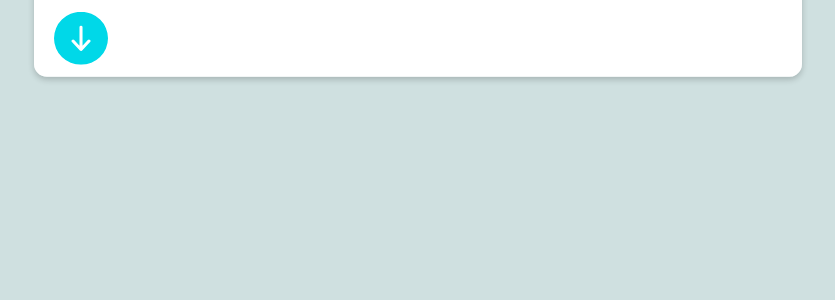
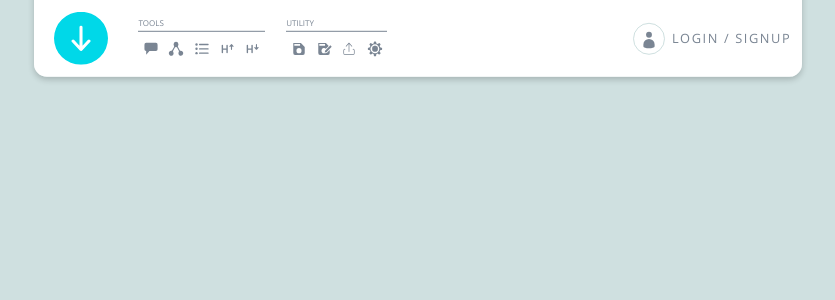
Before and after one commit to coreapostrophe/core-markup-webapp, an Angular app in the folder core-markup-webapp/: page / in a window 1280 px wide. Shown: the top 300 px of the page, without its empty margins (222-1057 px from the left). Built offline with nearby package versions, Linux system fonts and the light colour scheme.

Commit message:
Dropdown Header Prototype

```diff
--- a/core-markup-webapp/src/app/menu/menu.component.html
+++ b/core-markup-webapp/src/app/menu/menu.component.html
@@ -20,6 +20,38 @@
     <div class="menu-bot-row">
       <img class="menu-dropdown-toggle" src="../../assets/svg/icon-menu-toggle.svg"
            (click)="onMenuDropdown($event)" [ngClass]="{'menu-dropdown-expand': !menuCollapsed}">
+
+      <!--TOOLS PANEL-->
+      <div class="panel">
+        <label class="panel-title">TOOLS</label>
+        <div class="panel-divider"></div>
+        <div class="panel-item-group">
+          <img class="panel-item" src="../../assets/svg/icon-question.svg">
+          <img class="panel-item" src="../../assets/svg/icon-enumerable.svg">
+          <img class="panel-item" src="../../assets/svg/icon-details.svg">
+          <img class="panel-item" src="../../assets/svg/icon-header-up.svg">
+          <img class="panel-item" src="../../assets/svg/icon-header-down.svg">
+        </div>
+      </div>
+      <!--TOOLS PANEL (END)-->
+
+      <!--UTILITY PANEL-->
+      <div class="panel">
+        <label class="panel-title">UTILITY</label>
+        <div class="panel-divider"></div>
+        <div class="panel-item-group">
+          <img class="panel-item" src="../../assets/svg/icon-save.svg">
+          <img class="panel-item" src="../../assets/svg/icon-save-as.svg">
+          <img class="panel-item" src="../../assets/svg/icon-open.svg">
+          <img class="panel-item" src="../../assets/svg/icon-preferences.svg">
+        </div>
+      </div>
+      <!--UTILITY PANEL (END)-->
+
+      <div class="login-signup">
+        <img class="icon-account" src="../../assets/svg/icon-account.svg">
+        <label>LOGIN / SIGNUP</label>
+      </div>
     </div>
   </div>
 </div>
--- a/core-markup-webapp/src/app/menu/menu.component.scss
+++ b/core-markup-webapp/src/app/menu/menu.component.scss
@@ -145,3 +145,75 @@
   transform: translateY(0%);
   transition: 0.5s;
 }
+
+.panel{
+  vertical-align: top;
+  margin: 0 8pt;
+  height: 80%;
+}
+
+.panel-title{
+  font-size: 0.5rem;
+  text-transform: uppercase;
+  color: var(--theme-dark);
+  margin: 0;
+}
+
+.panel-divider{
+  display: block;
+  background-color: var(--theme-dark);
+  margin-top: -1pt;
+  margin-bottom: 3pt;
+  height: 0.05rem;
+  width: auto;
+}
+
+.panel-item-group{
+  display: inline-block;
+}
+
+.panel-item{
+  display: inline-block;
+  border-radius: 0.3rem;
+  height: 1.2rem;
+  margin: 2pt;
+  transition: 0.5s;
+}
+
+.panel-item:hover{
+  cursor: pointer;
+  background-color: var(--base-background);
+  transition: 0.5s;
+}
+
+.login-signup{
+  display: flex;
+  align-items: center;
+  height: auto;
+  margin-right: 8pt;
+  margin-left: auto;
+  cursor: pointer;
+}
+
+.login-signup:hover .icon-account{
+  background-color: var(--base-background);
+  transition: 0.5s;
+}
+
+.icon-account{
+  height: 2rem;
+  vertical-align: center;
+  margin: 0 5pt;
+  border-radius: 100%;
+  border: 1pt solid var(--base-background);
+  transition: 0.5s;
+}
+
+.login-signup label{
+  cursor: pointer;
+  color: var(--theme-dark);
+  letter-spacing: 0.1rem;
+  font-size: 0.8rem;
+  vertical-align: center;
+  margin: 0;
+}
--- a/core-markup-webapp/src/styles.scss
+++ b/core-markup-webapp/src/styles.scss
@@ -2,6 +2,7 @@
 :root {
   --base-background: #cfe0e0;
   --theme-blue: #00d8e8;
+  --theme-dark: #7a8593;
 }
 
 @font-face {
```
Also changed, not shown: 1 other file (tests, documents, lock files or other folders).
